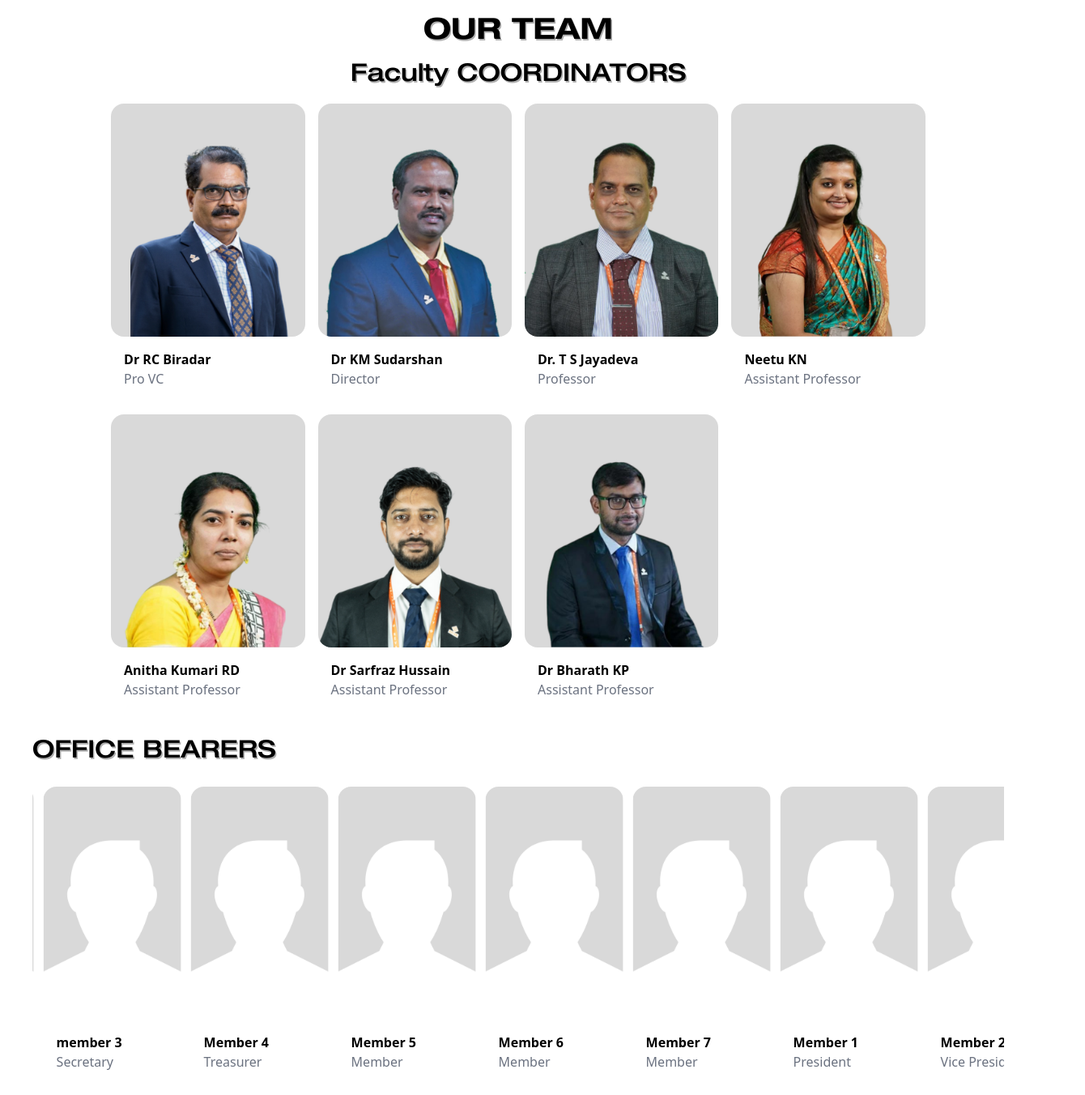
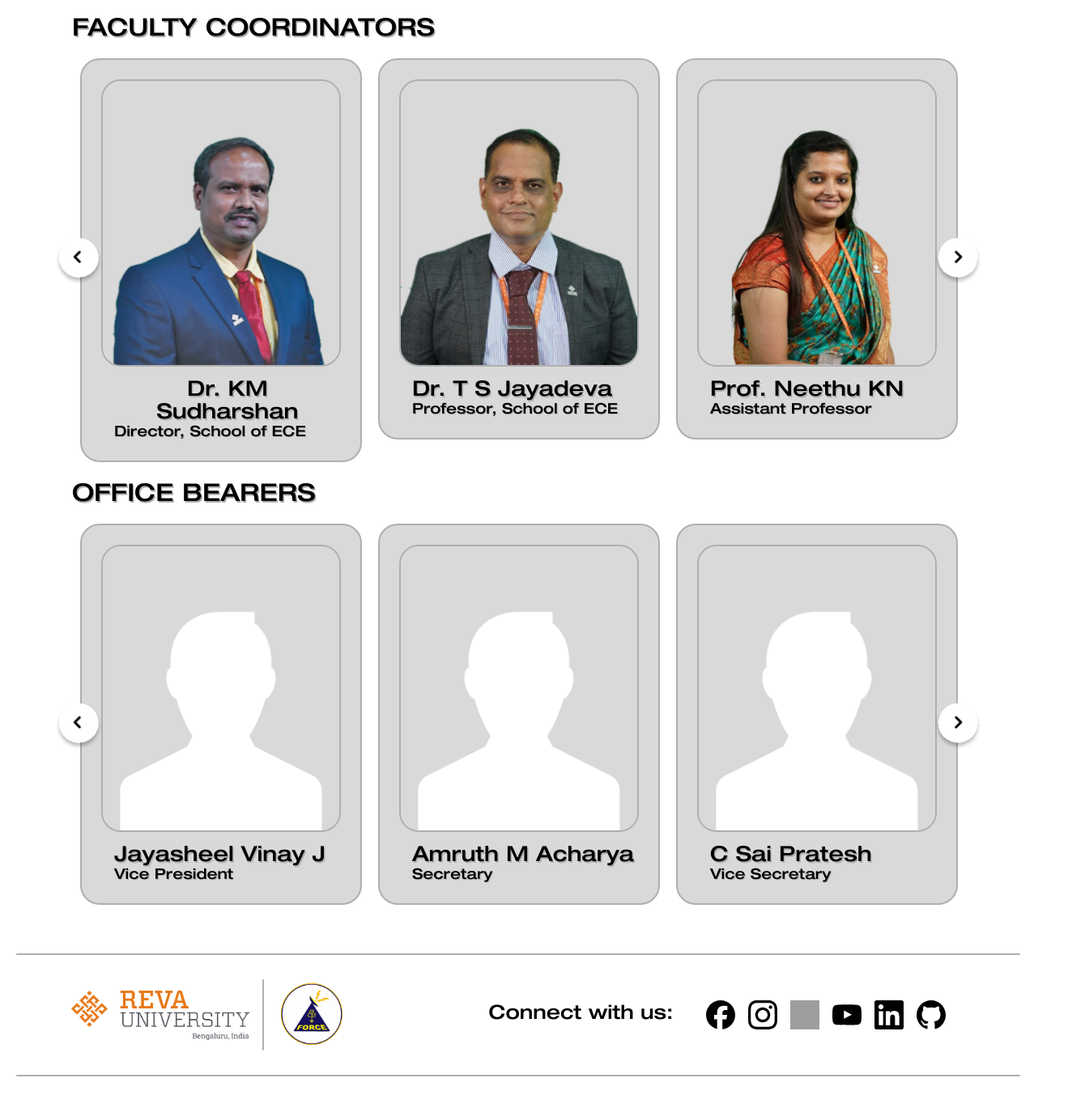
Before and after one commit to EventsAtForce/eventsatforce-website, a React (Vite) app: page /Team in a window 1280 px wide. Shown: the part 80-1433 px from the top of the page at 81% size, 1340 px wide, since content can reach past the window. Built offline with nearby package versions, Linux system fonts and the light colour scheme; grey boxes are pictures that could not be loaded.

Commit message:
update: teams section

```diff
--- a/package.json
+++ b/package.json
@@ -29,7 +29,7 @@
     "@types/react-dom": "^18.3.0",
     "@vitejs/plugin-react": "^4.3.2",
     "autoprefixer": "^10.4.20",
-    "eslint": "^9.11.1",
+    "eslint": "^8.57.1",
     "eslint-plugin-react": "^7.37.1",
     "eslint-plugin-react-hooks": "^4.6.2",
     "eslint-plugin-react-refresh": "^0.4.12",
--- a/src/pages/Team.jsx
+++ b/src/pages/Team.jsx
@@ -1,181 +1,107 @@
 import React from 'react';
-import Pro_vc from '../assets/images/Faculties/2.png';
-import director from '../assets/images/Faculties/1.png';
-import Jayadeva from '../assets/images/Faculties/3.png';
-import Neetu from '../assets/images/Faculties/4.png';
-import Anitha from '../assets/images/Faculties/5.png';
-import Sarfraz from '../assets/images/Faculties/6.png';
-import Bharath from '../assets/images/Faculties/7.png';
-import team from '../assets/images/Team/PlaceHolder.png';
-
+import { Link } from "react-router-dom";
+import PRO_VC from '../assets/images/Faculties/2.png';
+import Director from '../assets/images/Faculties/1.png';
+import Faculty_1 from '../assets/images/Faculties/3.png';
+import Faculty_2 from '../assets/images/Faculties/4.png';
+import Faculty_3 from '../assets/images/Faculties/5.png';
+import Faculty_4 from '../assets/images/Faculties/6.png';
+import Faculty_5 from '../assets/images/Faculties/7.png';
+import placeholder from '../assets/images/team/PlaceHolder.png';
+import CardCarousel from "../components/CardCarousel";
 
 const classes = {
-    Container: 'flex flex-col items-center justify-center xl:gap-4 lg:gap-4 md:gap-4 gap-8 w-full h-full max-w-1440 xl:px-[100px] xl:pt-[100px] xl:pb-8 lg:px-[80px] lg:pt-[80px] lg:pb-6 sm:px-[60px] sm:pt-[60px] sm:pb-4 px-6 pt-[60px] pb-4',
-    TeamHeader: 'font-HelveticaNeueBD text-center xl:text-4xl xl:text-shadow-3 md:text-3xl sm:text-2xl text-shadow-2 xl:max-w-[1200px]',
-    FacultysCardContainer: 'grid xl:grid-cols-4 md:grid-cols-3 sm:grid-cols-1 gap-4 items-center',
-    FacultyHeader: 'font-HelveticaNeueMD text-center xl:text-3xl xl:text-shadow-3 md:text-2xl sm:text-2xl text-shadow-2',
-    FacultysCard: 'flex flex-col ',
-    FacultyImageContainer: 'w-full h-72 relative ',
-    FacultyImage: 'w-full h-full object-cover rounded-2xl transition duration-300 ease-in-out delay-100 hover:translate-y-[-10px]',
-    FacultyDetailsContainer: 'p-4',
-    FacultyName: 'font-bold',
-    FacultyDesignation: 'text-gray-500',
-    obs: 'flex flex-col max-w-[1200px] pt-4 gap-2',
-    obsTitle: 'w-full font-HelveticaNeueMD text-left xl:text-3xl xl:text-shadow-3 md:text-2xl sm:text-2xl text-shadow-2 mb-4',
-    obsCardsContainer: 'relative overflow-hidden',
-    obsCards: 'flex animate-marquee gap-[12px]',
-    obsCard: 'flex flex-col min-w-[170px]',
-    obsCardImageContainer: 'w-full h-72 relative',
-    obsCardImage: 'w-full h-full object-cover rounded-2xl ',
-    obsCardDetailsContainer: 'p-4',
-    obsCardName: 'font-bold',
-    obsCardDesignation: 'text-gray-500',
+    Container: 'flex flex-col items-center justify-center xl:gap-6 lg:gap-4 md:gap-2 gap-1 w-full h-full max-w-1440 xl:px-[100px] xl:pt-[100px] xl:pb-8 lg:px-[80px] lg:pt-[80px] lg:pb-6 sm:px-[60px] sm:pt-[60px] sm:pb-4 px-6 pt-[60px] pb-4',
+    MarqueeTitle: 'w-full font-HelveticaNeueMD sm:text-left text-center xl:text-shadow-3 md:text-3xl sm:text-2xl text-xl text-shadow-2',
+    EventsHeader: "text-center xl:text-4xl lg:text-3xl text-2xl font-HelveticaNeueBD text-shadow-3",
+    CardSectionContainer: "flex flex-col items-center justify-center w-full gap-8",
+    CardContainer: "transition-all duration-300 ease-in-out",
+    Card: "flex flex-col items-start justify-between sm:gap-4 gap-3 h-full bg-[#D9D9D9] border-2 border-[#AFAFAF] rounded-3xl lg:p-6 md:p-5 p-6 transition-all duration-300 ease-in-out hover:shadow-lg",
+    CardHaderContainer: "flex flex-col items-start pl-4",
+    CardHeader: "text-center xl:text-[26px] lg:text-[18px] text-xl font-HelveticaNeueMD text-shadow-3",
+    CardSubHeader: "text-center text-lg leading-5 font-HelveticaNeueMD text-shadow-2",
+    CardImageContainer: "w-full overflow-hidden xl:rounded-3xl rounded-2xl border-2 border-[#AFAFAF] transition-all duration-300 ease-in-out",
+    CardImage: "w-full h-auto object-cover transition-all duration-300 ease-in-out transform hover:scale-105 hover:shadow-xl hover:-translate-y-1",
 };
 
-// CSS for the seamless marquee animation
-const styles = `
-@keyframes marquee {
-  0% { transform: translateX(0); }
-  100% { transform: translateX(-100%); } /* Moves the entire container's width */
-}
-.animate-marquee {
-  display: flex;
-  animation: marquee 20s linear infinite; /* Adjust speed by changing duration */
-}
-`;
-
 const Team = () => {
-    const FacultyData = [
-        {
-            image: Pro_vc,
-            name: 'Dr RC Biradar',
-            designation: 'Pro VC'
-        },
-        {
-            image: director,
-            name: 'Dr KM Sudarshan',
-            designation: 'Director'
-        },
-        {
-            image: Jayadeva,
-            name: 'Dr. T S Jayadeva',
-            designation: 'Professor'
-        },
-        {
-            image: Neetu,
-            name: 'Neetu KN',
-            designation: 'Assistant Professor'
-        },
-        {
-            image: Anitha,
-            name: 'Anitha Kumari RD',
-            designation: 'Assistant Professor'
-        },
-        {
-            image: Sarfraz,
-            name: 'Dr Sarfraz Hussain',
-            designation: 'Assistant Professor'
-        },
-        {
-            image: Bharath,
-            name: 'Dr Bharath KP',
-            designation: 'Assistant Professor'
-        },
+    const facultyData = [
+        { image: PRO_VC, name: 'Dr. RC Biradar', designation: 'Pro VC, REVA University'},
+        { image: Director, name: 'Dr. KM Sudharshan', designation: 'Director, School of ECE'},
+        { image: Faculty_1, name: 'Dr. T S Jayadeva', designation: 'Professor, School of ECE' },
+        { image: Faculty_2, name: 'Prof. Neethu KN', designation: 'Assistant Professor' },
+        { image: Faculty_5, name: 'Dr. Bharath KP', designation: 'Assistant Professor' },
+        { image: Faculty_3, name: 'Prof. Anitha Kumari', designation: 'Assistant Professor' },
+        { image: Faculty_4, name: 'Dr. Sarfaraz Hussain', designation: 'Assistant Professor' },
     ];
 
     const officeBearersData = [
-        { image: team, name: 'Member 1', designation: 'President' },
-        { image: team, name: 'Member 2', designation: 'Vice President' },
-        { image: team, name: 'member 3', designation: 'Secretary' },
-        { image: team, name: 'Member 4', designation: 'Treasurer' },
-        { image: team, name: 'Member 5', designation: 'Member' },
-        { image: team, name: 'Member 6', designation: 'Member' },
-        { image: team, name: 'Member 7', designation: 'Member' },
-        { image: team, name: 'Member 1', designation: 'President' },
-        { image: team, name: 'Member 2', designation: 'Vice President' },
-        { image: team, name: 'member 3', designation: 'Secretary' },
-        { image: team, name: 'Member 4', designation: 'Treasurer' },
-        { image: team, name: 'Member 5', designation: 'Member' },
-        { image: team, name: 'Member 6', designation: 'Member' },
-        { image: team, name: 'Member 7', designation: 'Member' },
-
+        { image: placeholder, name: 'Varshika S B', designation: 'President' },
+        { image: placeholder, name: 'Jayasheel Vinay J', designation: 'Vice President' },
+        { image: placeholder, name: 'Amruth M Acharya', designation: 'Secretary' },
+        { image: placeholder, name: 'C Sai Pratesh', designation: 'Vice Secretary' },
+        { image: placeholder, name: 'Prachi Jain', designation: 'Treasurer' },
+        { image: placeholder, name: 'Rishabh G', designation: 'Co-Treasurer' },
+        { image: placeholder, name: 'Charan P', designation: 'Organizing Head' },
+        { image: placeholder, name: 'Bhuvana', designation: 'Organizing Coordinator' },
+        { image: placeholder, name: 'Saniha Rai T', designation: 'Organizing Coordinator' },
+        { image: placeholder, name: 'Abhishree S G', designation: 'Organizing Coordinator' },
+        { image: placeholder, name: 'Shaik Shahid Siddique', designation: 'Technical Head' },
+        { image: placeholder, name: 'Chinmay R', designation: 'Technical Coordinator' },
+        { image: placeholder, name: 'Shreyas A', designation: 'Technical Coordinator' },
+        { image: placeholder, name: 'Rohith P', designation: 'Technical Coordinator' },
+        { image: placeholder, name: 'Vivek M A', designation: 'Disciplinary Head' },
+        { image: placeholder, name: 'Darshan R Jadhav', designation: 'Disciplinary Coordinator' },
+        { image: placeholder, name: 'Abdul Shukoor M', designation: 'Disciplinary Coordinator' },
+        { image: placeholder, name: 'Pavan Prathyush R S', designation: 'Disciplinary Coordinator' },
+        { image: placeholder, name: 'Rhea Sanjay', designation: 'Documentation Head' },
+        { image: placeholder, name: 'Janice Fenwick', designation: 'Documentation Coordinator' },
+        { image: placeholder, name: 'Sreya K R', designation: 'Cultural Head' },
+        { image: placeholder, name: 'Kushala T S', designation: 'Cultural Coordinator' },
+        { image: placeholder, name: 'Mahesh', designation: 'Cultural Coordinator' },
     ];
-    const teamMembersData = [
-        { image: team, name: 'Member 1', designation: 'President' },
-        { image: team, name: 'Member 2', designation: 'Vice President' },
-        { image: team, name: 'member 3', designation: 'Secretary' },
-        { image: team, name: 'Member 4', designation: 'Treasurer' },
-        { image: team, name: 'Member 5', designation: 'Member' },
-        { image: team, name: 'Member 6', designation: 'Member' },
-        { image: team, name: 'Member 7', designation: 'Member' },
-        { image: team, name: 'Member 1', designation: 'President' },
-        { image: team, name: 'Member 2', designation: 'Vice President' },
-        { image: team, name: 'member 3', designation: 'Secretary' },
-        { image: team, name: 'Member 4', designation: 'Treasurer' },
-        { image: team, name: 'Member 5', designation: 'Member' },
-        { image: team, name: 'Member 6', designation: 'Member' },
-        { image: team, name: 'Member 7', designation: 'Member' },
-    ];
-
 
     return (
         <div className={classes.Container}>
-            <style>{styles}</style> {/* Adding the marquee animation */}
-            {/* Faculty Coordinators Section */}
-            <div className={classes.TeamHeader}>OUR TEAM</div>
-            <div className={classes.FacultyHeader}>Faculty COORDINATORS</div>
-            <div className={classes.FacultysCardContainer}>
-                {FacultyData.map((Faculty, index) => (
-                    <div key={index} className={classes.FacultysCard}>
-                        <div className={classes.FacultyImageContainer}>
-                            <img src={Faculty.image} alt={Faculty.name} className={classes.FacultyImage} />
-                        </div>
-                        <div className={classes.FacultyDetailsContainer}>
-                            <h3 className={classes.FacultyName}>{Faculty.name}</h3>
-                            <p className={classes.FacultyDesignation}>{Faculty.designation}</p>
-                        </div>
-                    </div>
-                ))}
-            </div>
-
-            {/* Office Bearers Section */}
-            <div className={classes.obs}>
-                <div className={classes.obsTitle}>OFFICE BEARERS</div>
-                <div className={classes.obsCardsContainer}>
-                    <div className={classes.obsCards}>
-                        {/* Duplicating the officeBearersData to create a continuous scrolling effect */}
-                        {[...officeBearersData, ...officeBearersData].map((member, index) => (
-                            <div key={index} className={classes.obsCard}>
-                                <div className={classes.obsCardImageContainer}>
-                                    <img src={member.image} alt={member.name} className={classes.obsCardImage} />
-                                </div>
-                                <div className={classes.obsCardDetailsContainer}>
-                                    <h3 className={classes.obsCardName}>{member.name}</h3>
-                                    <p className={classes.obsCardDesignation}>{member.designation}</p>
+            <div>
+                <p className={classes.MarqueeTitle}>FACULTY COORDINATORS</p>
+                <div className={classes.CardSectionContainer}>
+                    <CardCarousel>
+                        {facultyData.map((person, index) => (
+                            <div className={classes.CardContainer} key={index}>
+                                <div className={classes.Card}>
+                                    <div className={classes.CardImageContainer}>
+                                        <img className={classes.CardImage} src={person.image} alt={person.name} />
+                                    </div>
+                                    <div className={classes.CardHaderContainer}>
+                                        <h1 className={classes.CardHeader}>{person.name}</h1>
+                                        <h2 className={classes.CardSubHeader}>{person.designation}</h2>
+                                    </div>
                                 </div>
                             </div>
                         ))}
-                    </div>
+                    </CardCarousel>
                 </div>
             </div>
 
-            <div className={classes.obs}>
-                <div className={classes.obsTitle}>TEAM MEMBERS</div>
-                <div className={classes.obsCardsContainer}>
-                    <div className={classes.obsCards}>
-
-                        {[...teamMembersData, ...teamMembersData].map((member, index) => (
-                            <div key={index} className={classes.obsCard}>
-                                <div className={classes.obsCardImageContainer}>
-                                    <img src={member.image} alt={member.name} className={classes.obsCardImage} />
-                                </div>
-                                <div className={classes.obsCardDetailsContainer}>
-                                    <h3 className={classes.obsCardName}>{member.name}</h3>
-                                    <p className={classes.obsCardDesignation}>{member.designation}</p>
+            <div>
+                <p className={classes.MarqueeTitle}>OFFICE BEARERS</p>
+                <div className={classes.CardSectionContainer}>
+                    <CardCarousel>
+                        {officeBearersData.map((person, index) => (
+                            <div className={classes.CardContainer} key={index}>
+                                <div className={classes.Card}>
+                                    <div className={classes.CardImageContainer}>
+                                        <img className={classes.CardImage} src={person.image} alt={person.name} />
+                                    </div>
+                                    <div className={classes.CardHaderContainer}>
+                                        <h1 className={classes.CardHeader}>{person.name}</h1>
+                                        <h2 className={classes.CardSubHeader}>{person.designation}</h2>
+                                    </div>
                                 </div>
                             </div>
                         ))}
-                    </div>
+                    </CardCarousel>
                 </div>
             </div>
         </div>
```
Also changed, not shown: 1 other file (tests, documents, lock files or other folders).
